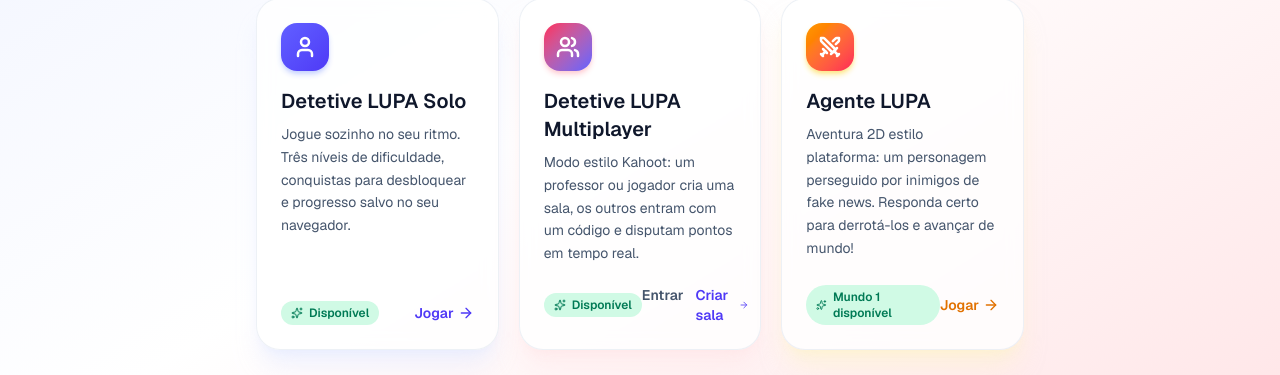
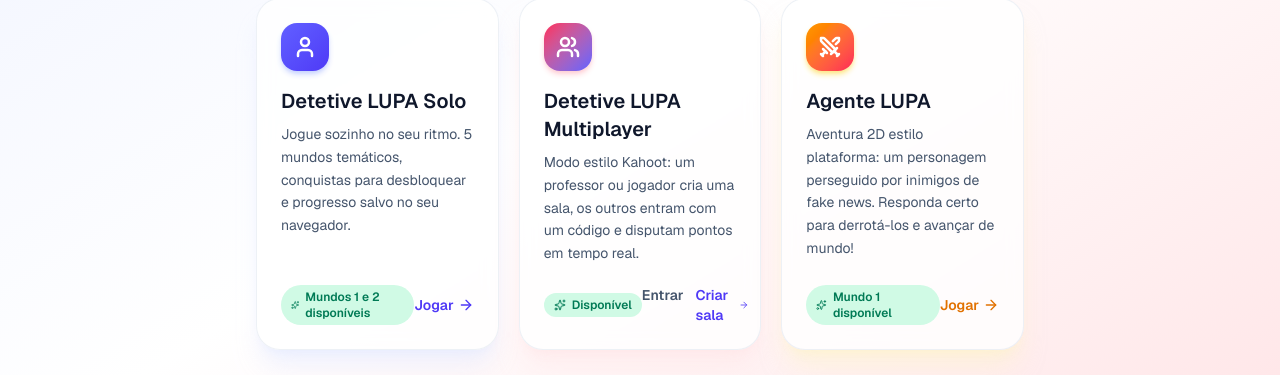
Before and after one commit to Clarice-Cunha/lupa, a Next.js app in the folder frontend/: page /jogos in a window 1280 px wide. Shown: the part 335-710 px from the top of the page. Built offline with nearby package versions, Linux system fonts and the light colour scheme; no server answers.

Commit message:
fix: redirecionar Detetive LUPA Solo para seleção de mundos
Card na página /jogos agora aponta para /jogo/mundos em vez de /jogo,
garantindo acesso ao Mundo 2. Badge atualizado para 'Mundos 1 e 2 disponíveis'.

```diff
--- a/frontend/app/jogos/page.tsx
+++ b/frontend/app/jogos/page.tsx
@@ -68,7 +68,7 @@ export default function PaginaMenuJogos() {
         <section className="grid gap-5 sm:grid-cols-2 lg:grid-cols-3">
           {/* Solo */}
           <Link
-            href="/jogo"
+            href="/jogo/mundos"
             className="group animate-fade-in-up flex flex-col rounded-3xl border border-slate-200/60 bg-white/80 p-6 shadow-xl shadow-indigo-100/50 backdrop-blur-sm transition hover:-translate-y-0.5 hover:shadow-2xl hover:shadow-indigo-200 focus:outline-none focus-visible:ring-4 focus-visible:ring-indigo-200"
             style={{ animationDelay: "0.1s" }}
           >
@@ -79,13 +79,13 @@ export default function PaginaMenuJogos() {
               Detetive LUPA Solo
             </h2>
             <p className="mt-2 flex-1 text-sm leading-relaxed text-slate-600">
-              Jogue sozinho no seu ritmo. Três níveis de dificuldade,
-              conquistas para desbloquear e progresso salvo no seu navegador.
+              Jogue sozinho no seu ritmo. 5 mundos temáticos, conquistas para
+              desbloquear e progresso salvo no seu navegador.
             </p>
             <div className="mt-5 flex items-center justify-between">
               <span className="inline-flex items-center gap-1.5 rounded-full bg-emerald-100 px-2.5 py-1 text-xs font-semibold text-emerald-700">
                 <Sparkles className="h-3 w-3" aria-hidden="true" />
-                Disponível
+                Mundos 1 e 2 disponíveis
               </span>
               <span className="flex items-center gap-1 text-sm font-semibold text-indigo-600 transition group-hover:gap-2">
                 Jogar
```
